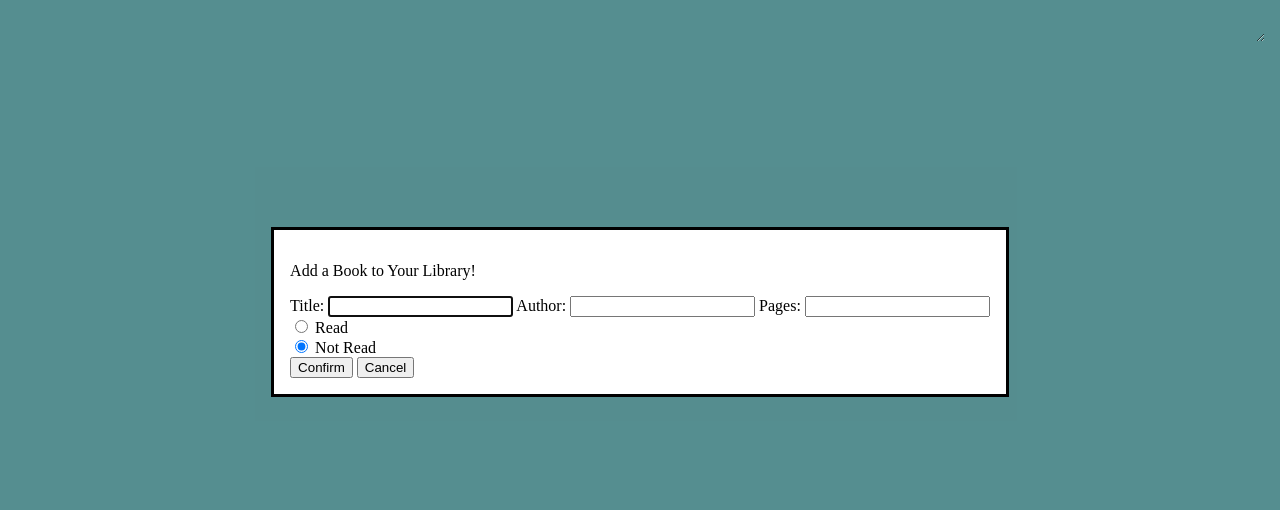
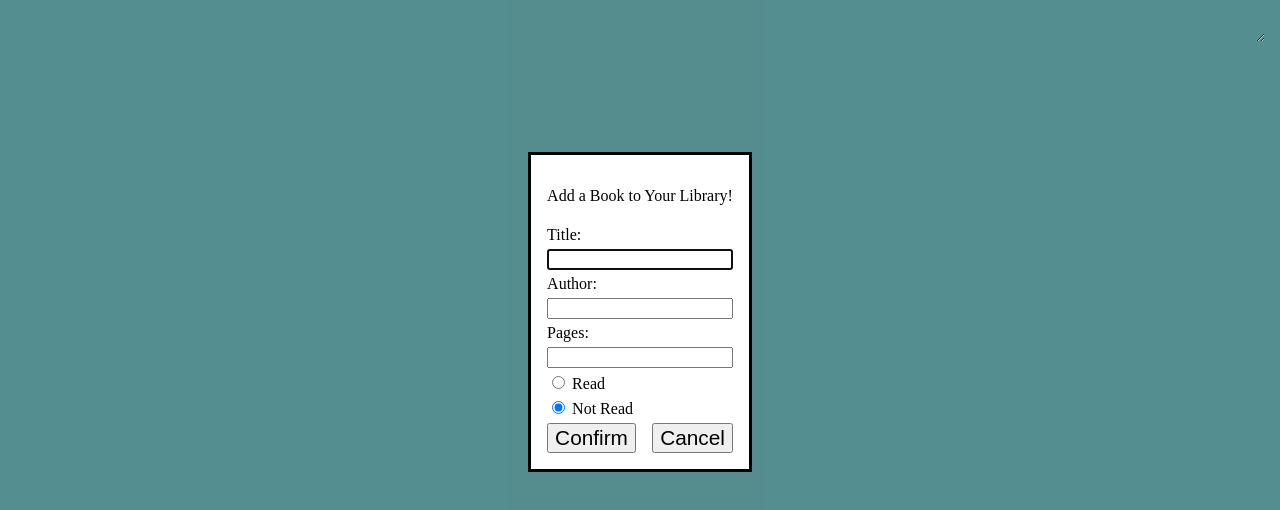
Before and after one commit to KennethECochran/library, a plain HTML site: page index.html in a window 1280 px wide. Both pictures are taken after a click on the button "Add Book". Shown: the part 88-598 px from the top of the page. Drawn offline with Linux system fonts and the light colour scheme.

Commit message:
Added form styling

```diff
--- a/style.css
+++ b/style.css
@@ -34,18 +34,43 @@ body{
     justify-content: center;
 }
 
+form{
+    display: flex;
+    flex-direction: column;
+    gap: 5px;
+}
+
+.radioButtons{
+    display: flex;
+    flex-direction: column;
+    justify-content: space-between;
+    gap: 5px;
+}
+
+.buttonContainer{
+    display: flex;
+    justify-content: space-between;
+}
+
 .book{
     border: solid black;
     border-radius: 8px;
     text-align: left;
     font-size: 1.5rem;
     padding: 12px;
-
 }
 
-#header >button{
+.book > button{
+    margin: 7px;
+}
+
+#header > button{
     margin: 10vw;
     font-size: 36px;
+}
+
+.buttonContainer > button{
+    font-size: 1.3rem;
 }
 
 .book[data-read='True']{
```
